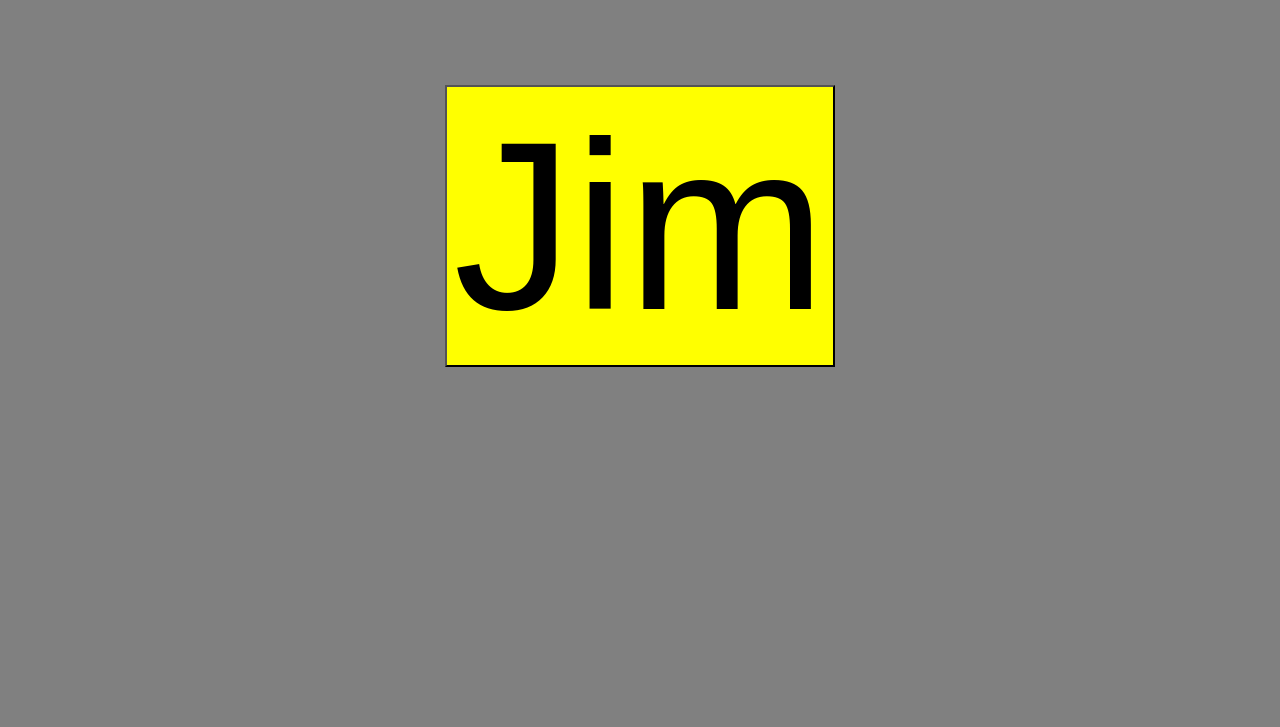
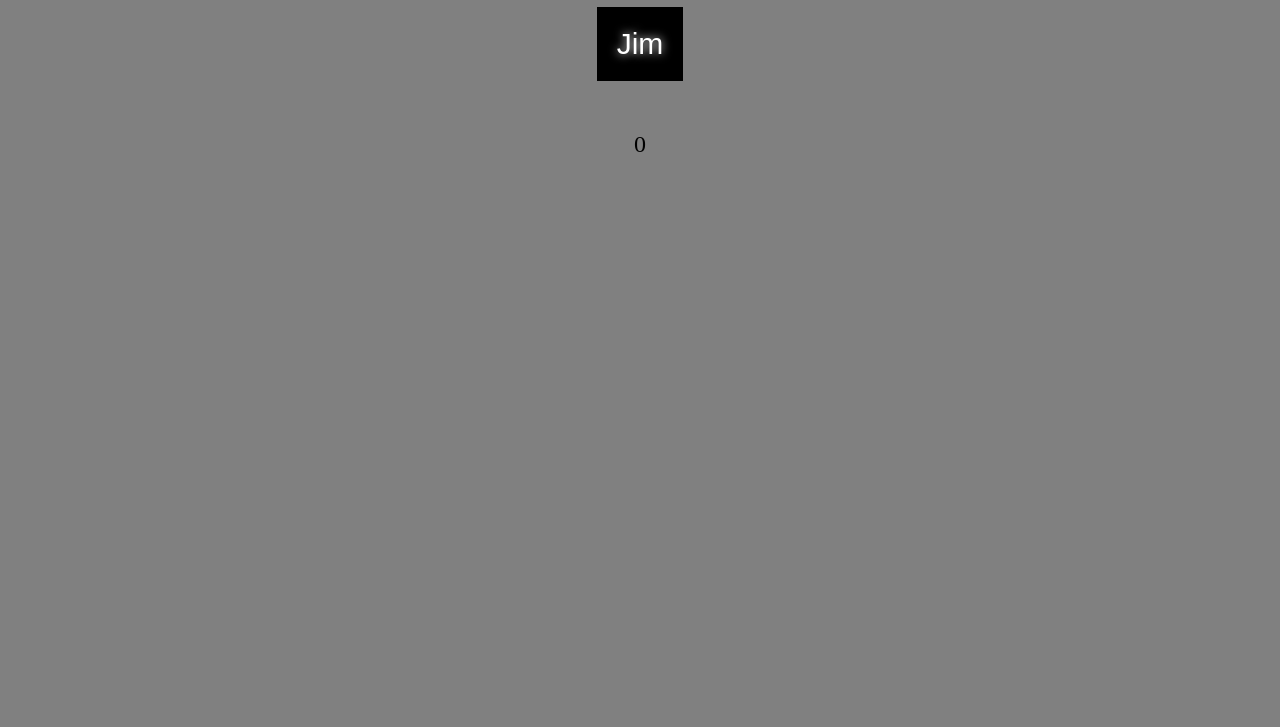
Before and after one commit to MysticUmbreon69/The-Jim-button, a plain HTML site: page index.html in a window 1280 px wide. Shown: the part 73-800 px from the top of the page. Drawn offline with Linux system fonts and the light colour scheme.

Commit message:
Update index.html

```diff
--- a/index.html
+++ b/index.html
@@ -1,32 +1,50 @@
 <!DOCTYPE html>
 <html>
 <head>
-    <title>Press Jim Button</title>
+	<title>Jim Button</title>
 	<style>
-      body {
-        background-color: grey;
-      }
 		h1 {
 			color: yellow;
 			text-align: center;
 			background-color: black;
 		}
+		body {
+			background-color: grey;
+		}
 		button {
-        font-size: 240px;
 			display: block;
-        margin: 100px auto 0;
-        background-color: yellow
+			margin: 0 auto 50px;
+			padding: 20px;
+			font-size: 30px;
+			border: none;
+			background-color: #000;
+			color: #fff;
+			text-shadow: 0px 0px 10px #fff;
+			transition: all 0.5s;
+		}
+		button:hover {
+			box-shadow: 0px 0px 20px #fff;
+			text-shadow: 0px 0px 20px #fff;
+		}
+		#counter {
+			text-align: center;
+			font-size: 24px;
+			margin-top: 25px;
 		}
 	</style>
 </head>
 <body>
-    <h1>Press the Jim Button</h1>
-    <button onclick="playAudio()">Jim</button>
-    <audio id="jim-audio" src="./Record (online-voice-recorder.com).mp3"></audio>
+	<h1>Jim Button</h1>
+	<button id="jim-button" onclick="playAudio()">Jim</button>
+	<div id="counter">0</div>
+	<audio id="jim-audio" src="jim.mp3"></audio>
 	<script>
+		var counter = 0;
 		function playAudio() {
 			var audio = document.getElementById("jim-audio");
 			audio.play();
+			counter++;
+			document.getElementById("counter").innerHTML = counter;
 		}
 	</script>
 </body>
```
Lines whose indentation alone changed are shown as unchanged.
